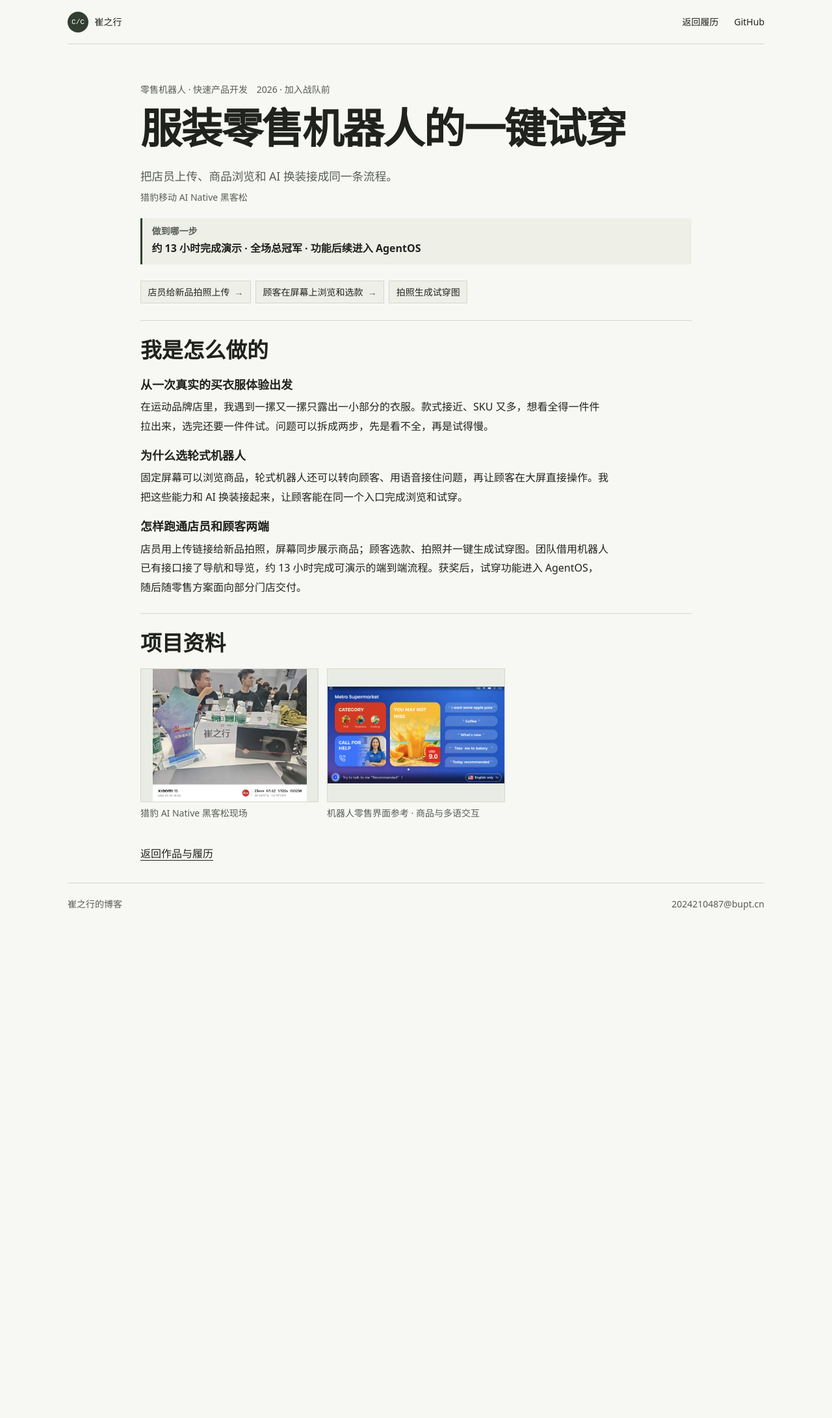
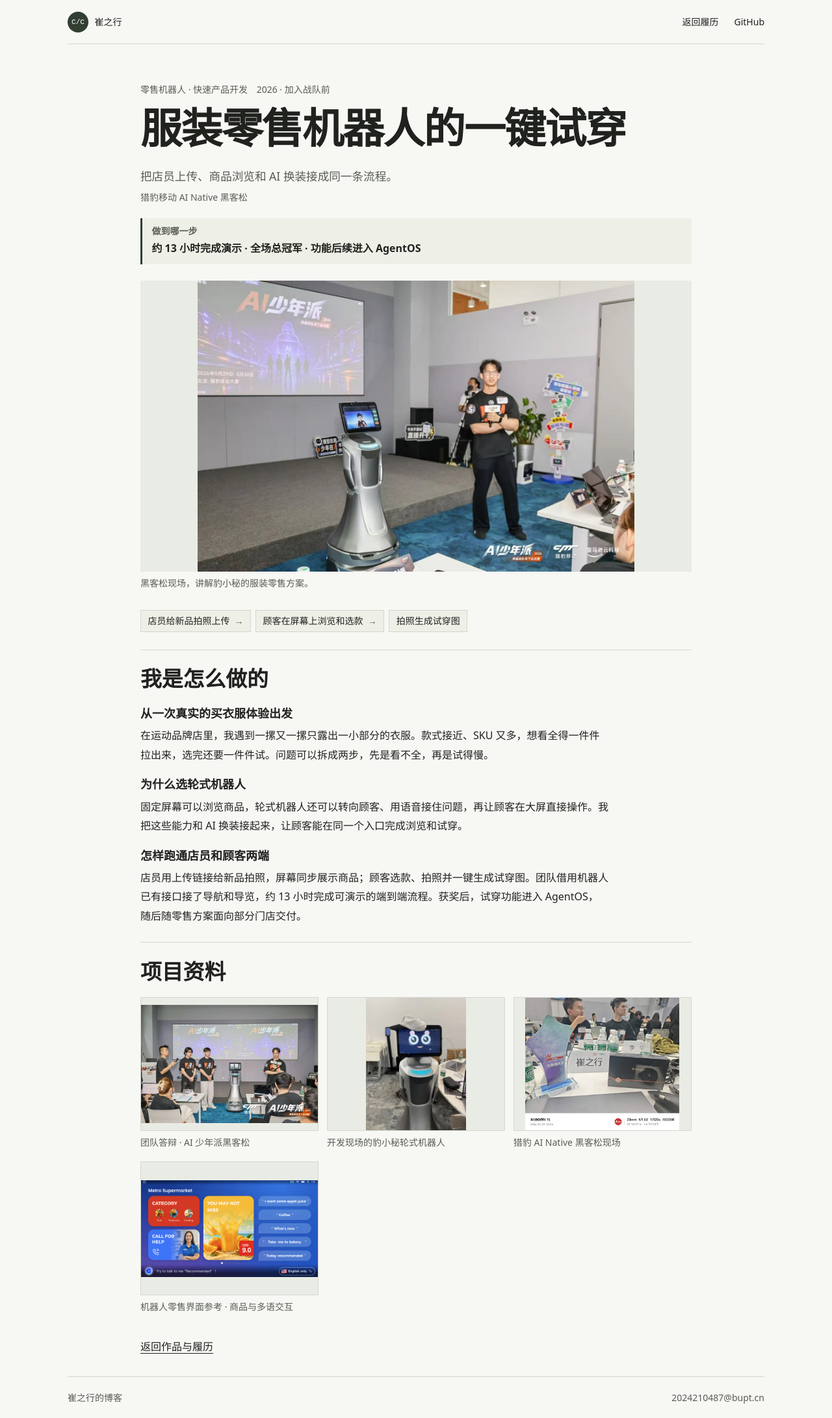
Before and after one commit to changer-changer/changer-changer.github.io, a Jekyll site: the page built from resume/cases/retail-tryon/index.md, in a window 1280 px wide. Shown: the whole page at 65% size. Built offline with Jekyll 4.4.1, drawn with Linux system fonts in a browser that asks for light colours; some web fonts are replaced; before the commit the page ends 1423 px from its top, so only the background shows below that.

Commit message:
Add Cheetah hackathon demo photos

```diff
--- a/_data/career.yml
+++ b/_data/career.yml
@@ -194,7 +194,8 @@ cases:
     role: 猎豹移动 AI Native 黑客松
     summary: 把店员上传、商品浏览和 AI 换装接成同一条流程。
     result: 约 13 小时完成演示 · 全场总冠军 · 功能后续进入 AgentOS
-    cover: hackathon-field
+    cover: hackathon-pitch
+    cover_caption: 黑客松现场，讲解豹小秘的服装零售方案。
     flow: [店员给新品拍照上传, 顾客在屏幕上浏览和选款, 拍照生成试穿图]
     sections:
       - title: 从一次真实的买衣服体验出发
@@ -204,6 +205,10 @@ cases:
       - title: 怎样跑通店员和顾客两端
         text: 店员用上传链接给新品拍照，屏幕同步展示商品；顾客选款、拍照并一键生成试穿图。团队借用机器人已有接口接了导航和导览，约 13 小时完成可演示的端到端流程。获奖后，试穿功能进入 AgentOS，随后随零售方案面向部分门店交付。
     gallery:
+      - image: hackathon-team-pitch
+        caption: 团队答辩 · AI 少年派黑客松
+      - image: hackathon-robot
+        caption: 开发现场的豹小秘轮式机器人
       - image: hackathon-field
         caption: 猎豹 AI Native 黑客松现场
       - path: /assets/images/resume/evidence/retail-robot-ui.png
--- a/_layouts/career.html
+++ b/_layouts/career.html
@@ -20,7 +20,7 @@
   <meta name="theme-color" content="#f7f7f4">
   <link rel="canonical" href="{{ page.url | absolute_url }}">
   <link rel="preload" href="{{ '/assets/fonts/noto-serif-sc-900.woff2' | relative_url }}" as="font" type="font/woff2" crossorigin>
-  <link rel="stylesheet" href="{{ '/assets/css/career.css' | relative_url }}?v=1">
+  <link rel="stylesheet" href="{{ '/assets/css/career.css' | relative_url }}?v=2">
 </head>
 <body>
   <a class="skip-link" href="#main">跳到正文</a>
@@ -63,6 +63,11 @@
             <a href="{{ work.video.src | relative_url }}">查看视频文件</a>
           </video>
           <figcaption>{{ work.video.caption }}</figcaption>
+        </figure>
+      {% elsif work.cover_caption %}
+        <figure class="case-cover">
+          <img src="{{ social_image | relative_url }}" alt="{{ work.cover_caption | escape }}" width="1500" height="1000">
+          <figcaption>{{ work.cover_caption }}</figcaption>
         </figure>
       {% endif %}
       {% if work.flow %}
--- a/assets/css/career.css
+++ b/assets/css/career.css
@@ -168,9 +168,10 @@ h3 { font-size: 1.125rem; }
 .case-links { display: flex; flex-wrap: wrap; gap: .25rem 1.2rem; margin: .8rem 0 0; padding: 0; list-style: none; }
 .case-links a { display: inline-flex; align-items: center; min-height: 44px; }
 
-.case-video { margin: 0 0 1.85rem; }
+.case-video, .case-cover { margin: 0 0 1.85rem; }
+.case-cover img { height: auto; max-height: 28rem; object-fit: contain; background: #e9ece4; }
 .case-video video { display: block; width: 100%; max-height: min(66vh, 32rem); background: #20231f; }
-.case-video figcaption, .case-gallery figcaption { margin-top: .35rem; color: var(--muted); font-size: .875rem; }
+.case-video figcaption, .case-cover figcaption, .case-gallery figcaption { margin-top: .35rem; color: var(--muted); font-size: .875rem; }
 .case-flow {
   display: flex;
   flex-wrap: wrap;
```
Also changed, not shown: assets/images/resume/cases/hackathon-pitch.webp (added), assets/images/resume/cases/hackathon-robot.webp (added), assets/images/resume/cases/hackathon-team-pitch.webp (added).
